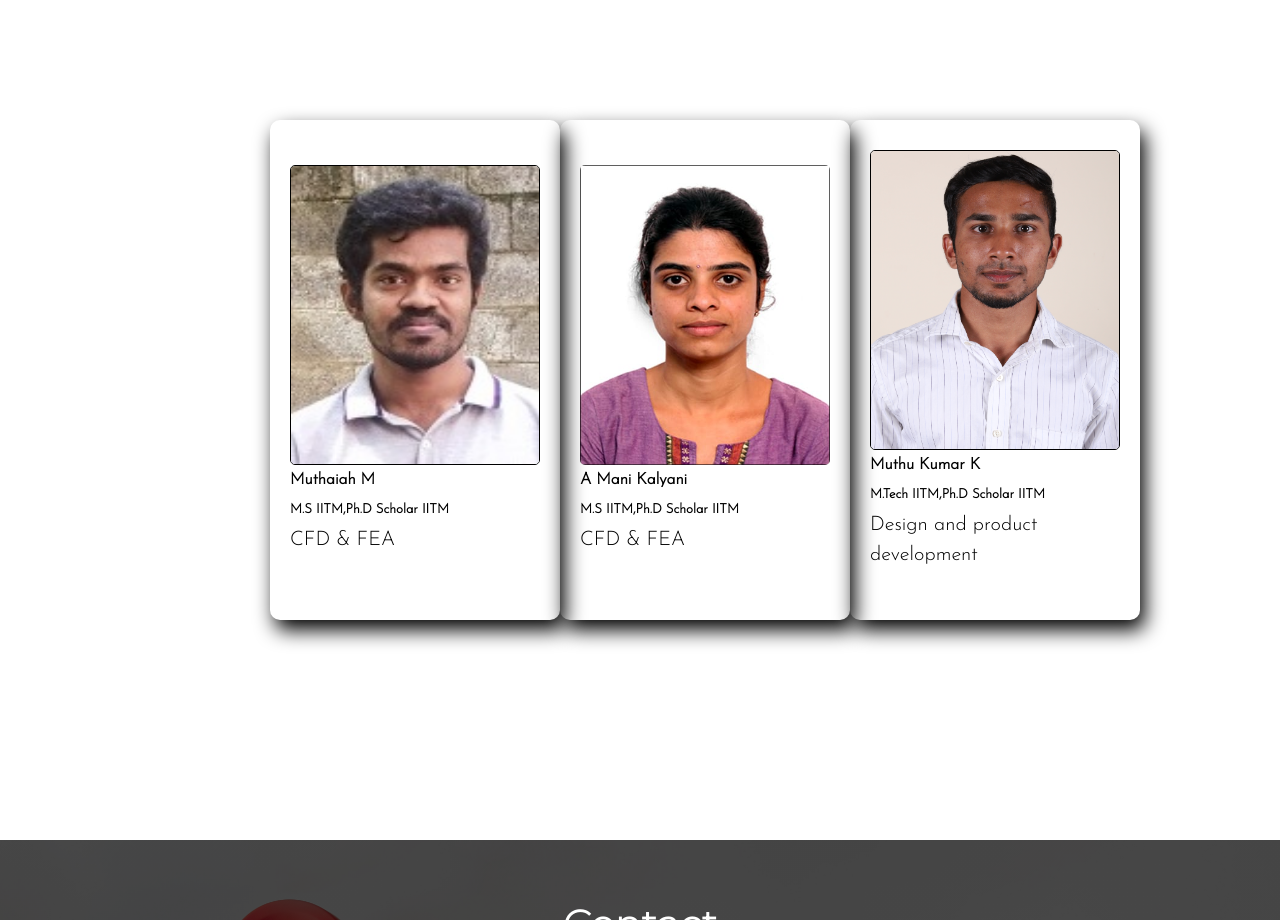
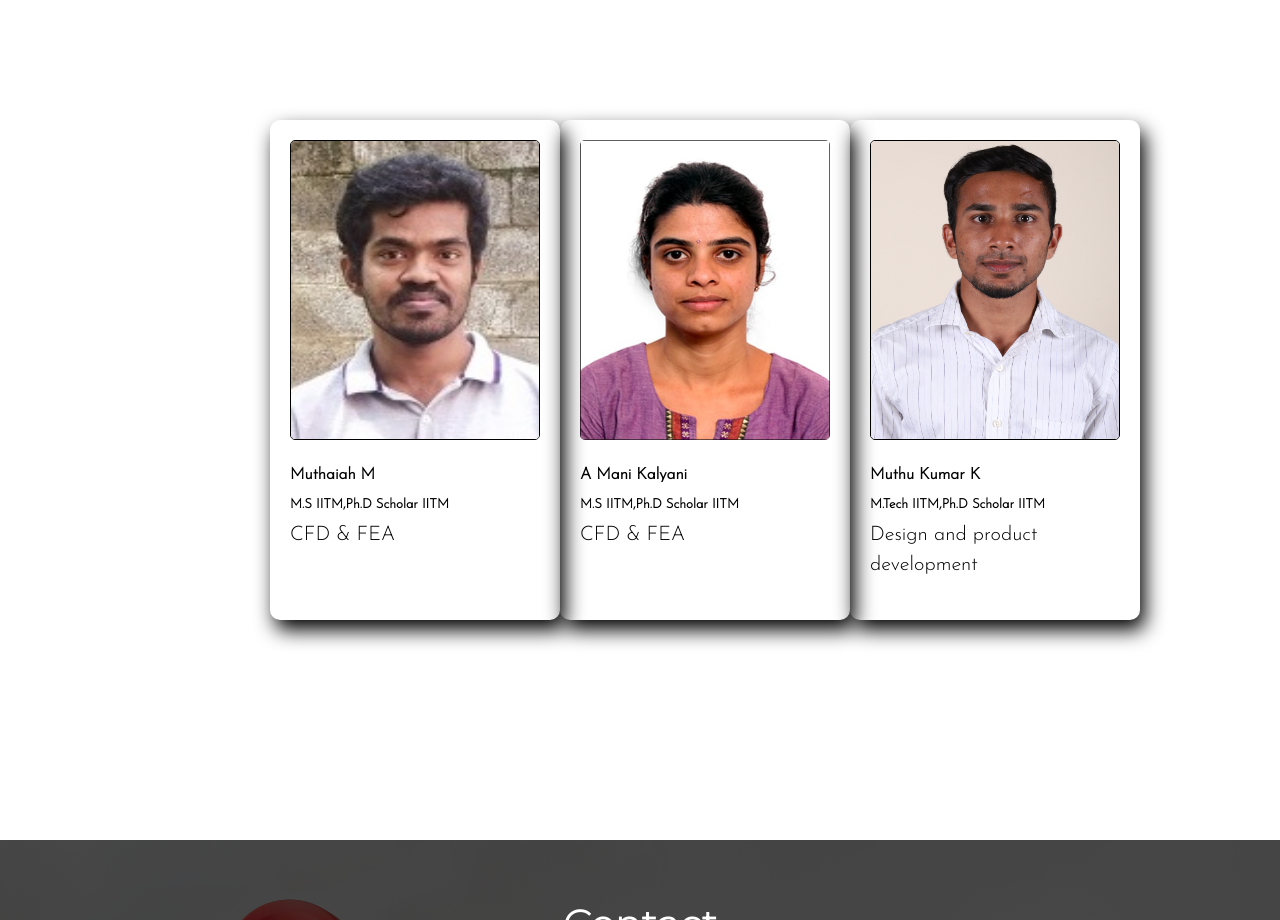
Before and after one commit to ChaitanyaUppalapati/susstains, a plain HTML site: page index.html in a window 1280 px wide. Shown: the part 7380-8300 px from the top of the page. Drawn offline with Linux system fonts and the light colour scheme.

Commit message:
Update style.css

```diff
--- a/style.css
+++ b/style.css
@@ -209,10 +209,13 @@ h2{
     box-shadow: 5px 10px 20px black;
     display: flex;
     flex-direction: column;
-    justify-content: center;
+    justify-content: space-between;
+    align-items: center;
 }
 .desc{
+    padding-top: 20px;
     width: 250px;
+    height: 200px;
 }
 #contact{
     background-image: linear-gradient(rgba(0,0,0,0.7),rgba(0,0,0,0.7)),url(images/contact.jpg);
```
